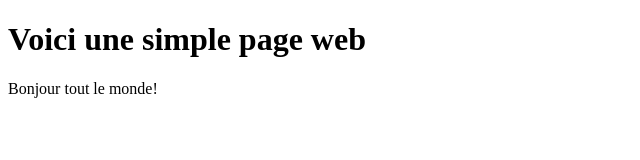
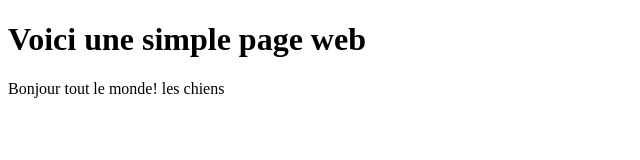
Before and after one commit to 420-D72/TestD72, a plain HTML site: page index.html in a window 1280 px wide. Shown: the full height of the page, 0-640 px from the left. Drawn offline with Linux system fonts and the light colour scheme.

Commit message:
J'ai ajouté le nom de mon animal préféré

```diff
--- a/index.html
+++ b/index.html
@@ -4,7 +4,8 @@
 
 	<h1>Voici une simple page web</h1>
 
-	<p>Bonjour tout le monde!</p>
+	<p>Bonjour tout le monde! les chiens</p>
+
 
 	</body>
 </html>
```
